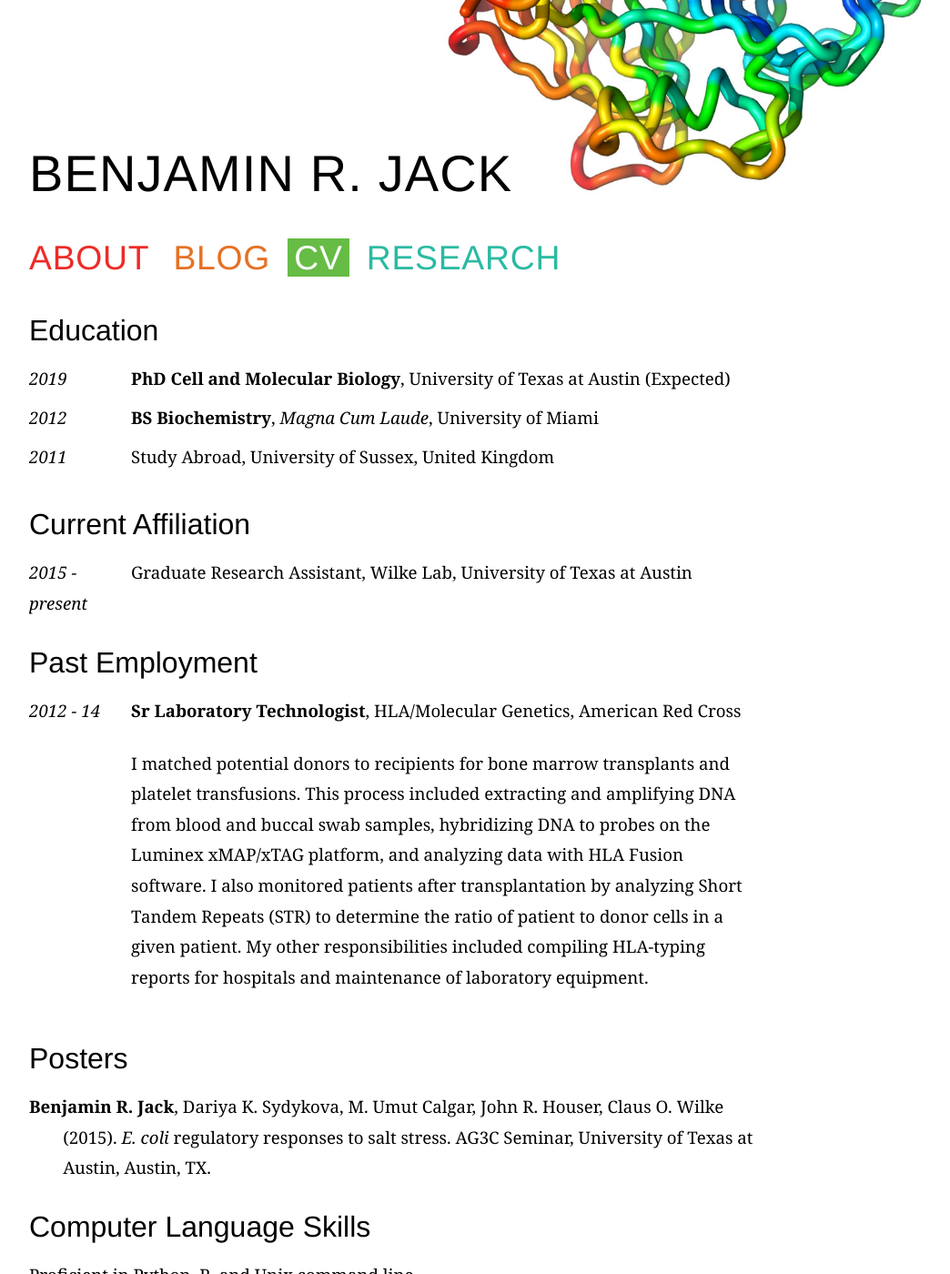
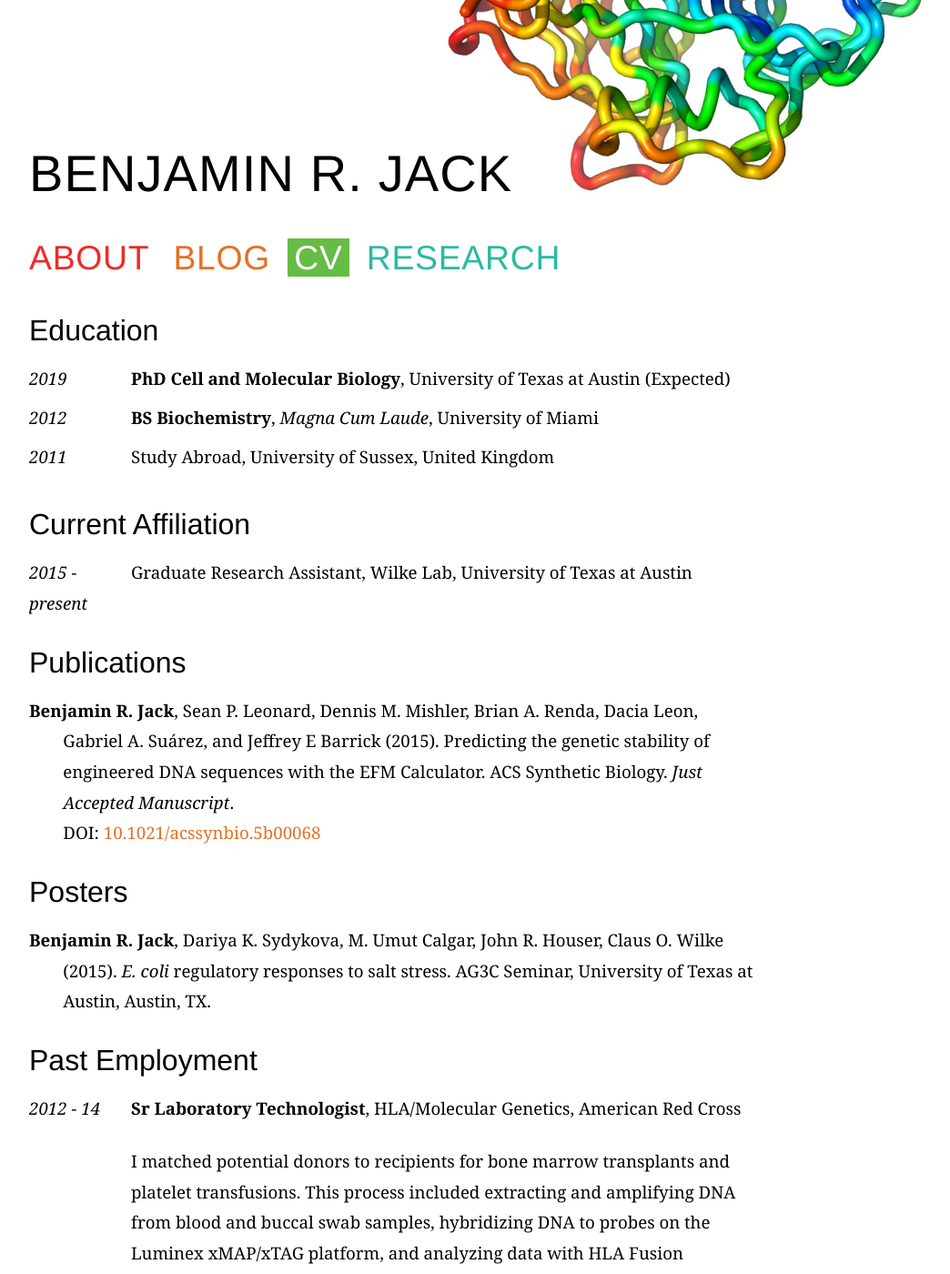
Before and after one commit to benjaminjack/benjaminjack.github.io, a Jekyll site: the page built from cv.html, in a window 1280 px wide and 1400 px high. Shown: the whole window at 91% size, without its empty margins (208-1252 px from the left). Built offline with Jekyll 4.4.1, drawn with Linux system fonts in a browser that asks for light colours; some web fonts are replaced.

Commit message:
Updated CV

```diff
--- a/cv.html
+++ b/cv.html
@@ -19,6 +19,17 @@ layout: default
 <dd>Graduate Research Assistant, Wilke Lab, University of Texas at Austin</dd>
 </dl>
 
+<h3>Publications</h3>
+<ul class="cv">
+<li><strong>Benjamin R. Jack</strong>, Sean P. Leonard, Dennis M. Mishler, Brian A. Renda, Dacia Leon, Gabriel A. Suárez, and Jeffrey E Barrick (2015). Predicting the genetic stability of engineered DNA sequences with the EFM Calculator. ACS Synthetic Biology. <em>Just Accepted Manuscript</em>.<br/>
+DOI: <a href="https://dx.doi.org/10.1021/acssynbio.5b00068">10.1021/acssynbio.5b00068</a></li>
+</ul>
+
+<h3>Posters</h3>
+<ul class="cv">
+<li><strong>Benjamin R. Jack</strong>, Dariya K. Sydykova, M. Umut Calgar, John R. Houser, Claus O. Wilke (2015). <em>E. coli</em> regulatory responses to salt stress. AG3C Seminar, University of Texas at Austin, Austin, TX.</li>
+</ul>
+
 <h3>Past Employment</h3>
 <dl class="cv">
 <dt>2012 - 14</dt><dd><strong>Sr Laboratory Technologist</strong>, HLA/Molecular Genetics, American Red Cross
@@ -26,11 +37,6 @@ layout: default
 </dd>
 </dl>
 
-<h3>Posters</h3>
-<ul class="cv">
-<li><strong>Benjamin R. Jack</strong>, Dariya K. Sydykova, M. Umut Calgar, John R. Houser, Claus O. Wilke (2015). <em>E. coli</em> regulatory responses to salt stress. AG3C Seminar, University of Texas at Austin, Austin, TX.</li>
-</ul>
-
 <h3>Computer Language Skills</h3>
 <ul class="cv">
 <li>Proficient in Python, R, and Unix command line</li>
```
